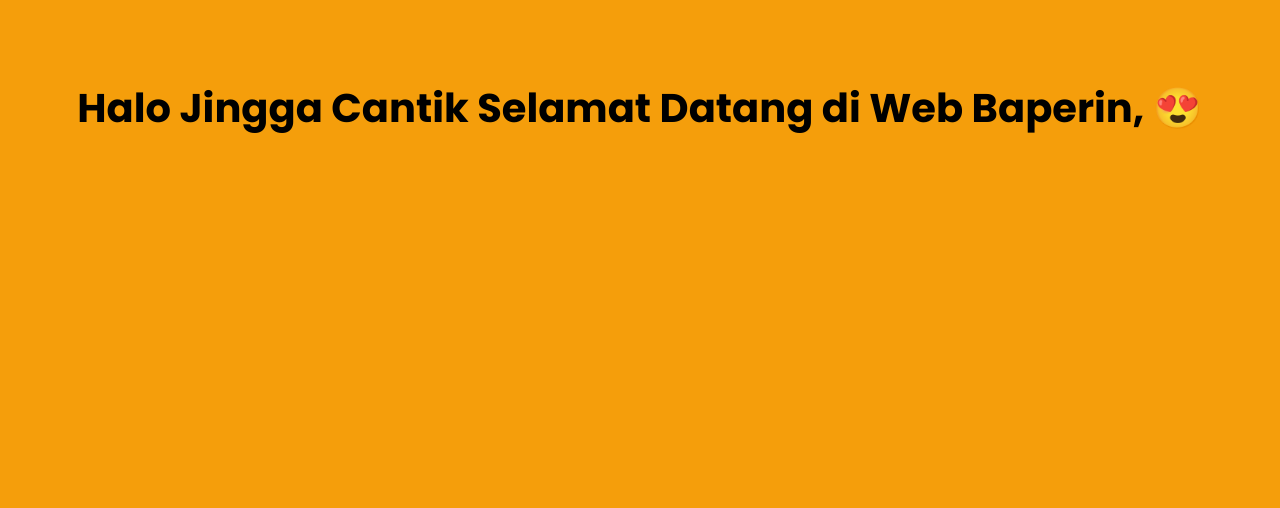
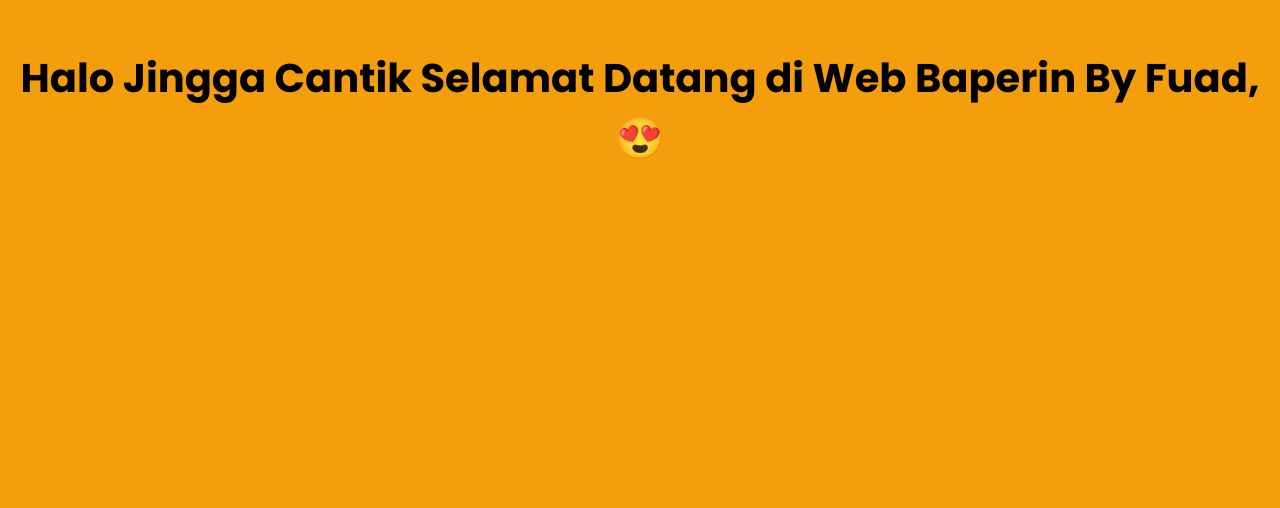
Before and after one commit to fsholehan/fsholehan.github.io, a website: page baperin/index.html in a window 1280 px wide. Shown: the part 292-800 px from the top of the page. Drawn offline with nearby package versions, Linux system fonts and the light colour scheme; a web font is replaced by a local one.

Commit message:
Update index.html

```diff
--- a/baperin/index.html
+++ b/baperin/index.html
@@ -21,7 +21,7 @@
   <body>
     <!-- Main 1 -->
     <main class="bg-yellow">
-      <h1>Halo Jingga Cantik Selamat Datang di Web Baperin, 😍</h1>
+      <h1>Halo Jingga Cantik Selamat Datang di Web Baperin By Fuad, 😍</h1>
     </main>
     <!-- End Main 1 -->
 
```
